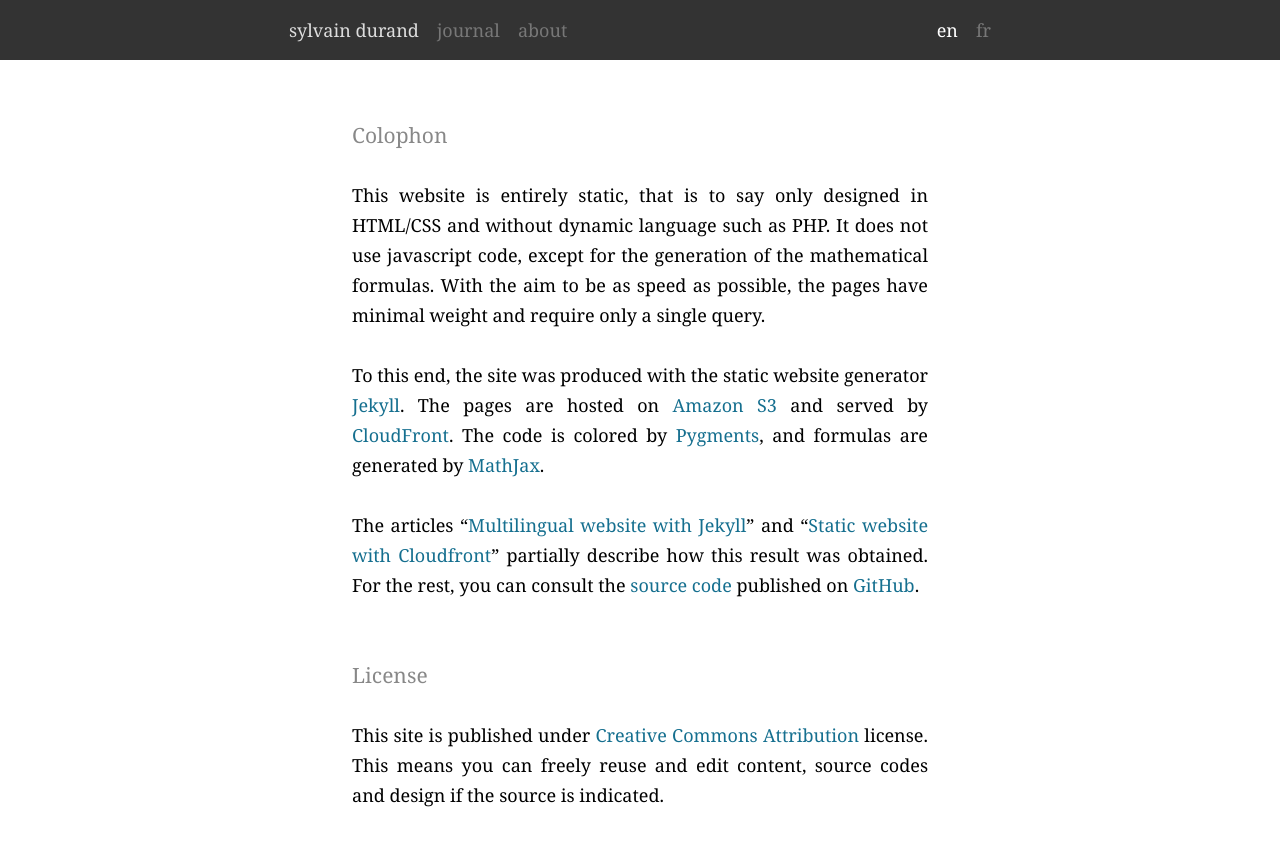
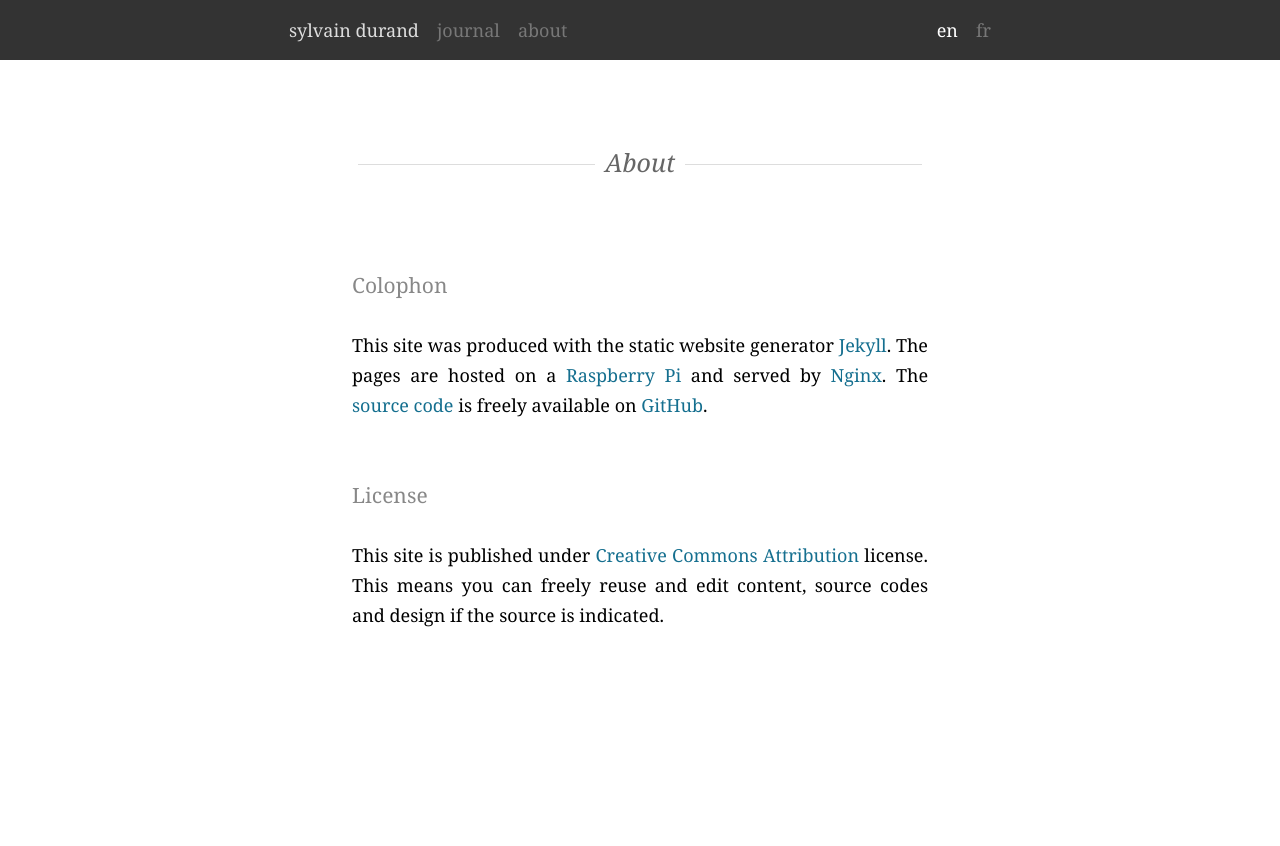
Before and after one commit to simonmeggle/simonmeggle.github.io, a Jekyll site: the page built from _posts/en/2014-01-04-about.md, in a window 1280 px wide. Shown: the top 846 px of the page. Built offline with Jekyll 4.4.1, drawn with Linux system fonts in a browser that asks for light colours.

Commit message:
Updating about page

```diff
--- a/_posts/en/2014-01-04-about.md
+++ b/_posts/en/2014-01-04-about.md
@@ -3,14 +3,11 @@ title:  About
 trans: /a-propos/
 ---
 
+## About
+
 ### Colophon
-This website is entirely static, that is to say only designed in HTML/CSS and without dynamic language such as PHP. It does not use javascript code, except for the generation of the mathematical formulas. With the aim to be as speed as possible, the pages have minimal weight and require only a single query.
 
-
-To this end, the site was produced with the static website generator [Jekyll](http://jekyllrb.com/). The pages are hosted on [Amazon S3](https://aws.amazon.com/s3/) and served by [CloudFront](https://aws.amazon.com/cloudfront/). The code is colored by [Pygments](http://pygments.org/), and formulas are generated by [MathJax](http://www.mathjax.org/).
-
-
-The articles "[Multilingual website with Jekyll](/multilingual-website-with-jekyll/)" and "[Static website with Cloudfront](/static-website-with-cloudfront/)" partially describe how this result was obtained. For the rest, you can consult the [source code](https://github.com/sylvaindurand/sylvain.durand.tf) published on [GitHub](https://github.com/sylvaindurand/sylvain.durand.tf).
+This site was produced with the static website generator [Jekyll](http://jekyllrb.com/). The pages are hosted on a [Raspberry Pi](http://www.raspberrypi.org) and served by [Nginx](http://nginx.org). The [source code](https://github.com/sylvaindurand/sylvain.durand.tf) is freely available on [GitHub](https://github.com/sylvaindurand/sylvain.durand.tf).
 
 ### License
 This site is published under [Creative Commons Attribution](http://creativecommons.org/licenses/by/4.0/) license. This means you can freely reuse and edit content, source codes and design if the source is indicated.
```
Also changed, not shown: _posts/fr/2014-01-04-a-propos.md (+3 -5 lines).
